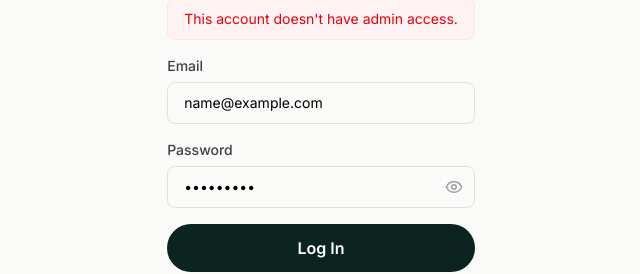
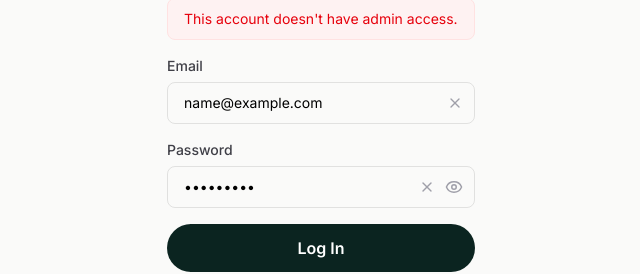
Before and after one commit to av-yagra/CMS, a Next.js app: page /admin/login in a window 1280 px wide. Both pictures are taken after typing "name@example.com", "Sample123" into the empty fields and a click on the button "Log In". Shown: the part 250-524 px from the top of the page, without its empty margins (319-959 px from the left). Built offline with nearby package versions, Linux system fonts and the light colour scheme; no server answers.

Commit message:
Add clear buttons to Admin Login fields, fix logo click scroll-to-top on homepage

```diff
--- a/app/admin/login/page.tsx
+++ b/app/admin/login/page.tsx
@@ -4,7 +4,7 @@ import { useState } from "react";
 import { useEffect } from "react";
 import { signIn, useSession, getSession } from "next-auth/react";
 import { useRouter } from "next/navigation";
-import { ShieldCheck, Eye, EyeOff } from "lucide-react";
+import { ShieldCheck, Eye, EyeOff, X } from "lucide-react";
 
 export default function AdminLoginPage() {
   const router = useRouter();
@@ -48,11 +48,10 @@ useEffect(() => {
 
     if (session?.user?.role !== "admin") {
       setError("This account doesn't have admin access.");
-      await fetch("/api/auth/signout", { method: "POST" }).catch(() => { });
+      await fetch("/api/auth/signout", { method: "POST" }).catch(() => {});
       setLoading(false);
       return;
     }
-
 
     router.push("/admin/dashboard");
     router.refresh();
@@ -64,7 +63,9 @@ useEffect(() => {
         <div className="mx-auto w-12 h-12 flex items-center justify-center rounded-xl bg-surface-dark text-white mb-4">
           <ShieldCheck size={22} />
         </div>
-        <h1 className="font-heading text-2xl font-bold text-zinc-900">Admin Login</h1>
+        <h1 className="font-heading text-2xl font-bold text-zinc-900">
+          Admin Login
+        </h1>
         <p className="text-sm text-zinc-600 mt-1">Restricted access.</p>
       </div>
 
@@ -76,9 +77,13 @@ useEffect(() => {
         )}
 
         <div>
-          <label htmlFor="email" className="block text-sm font-medium text-zinc-700 mb-1.5">
+          <label
+            htmlFor="email"
+            className="block text-sm font-medium text-zinc-700 mb-1.5"
+          >
             Email
           </label>
+          <div className="relative">
             <input
               id="email"
               name="email"
@@ -86,12 +91,26 @@ useEffect(() => {
               required
               value={form.email}
               onChange={handleChange}
-            className="w-full px-4 py-2.5 rounded-lg border border-black/10 text-sm focus:outline-none focus:ring-2 focus:ring-primary/40"
+              className="w-full px-4 py-2.5 pr-10 rounded-lg border border-black/10 text-sm focus:outline-none focus:ring-2 focus:ring-primary/40"
             />
+            {form.email.length > 0 && (
+              <button
+                type="button"
+                onClick={() => setForm({ ...form, email: "" })}
+                aria-label="Clear email"
+                className="absolute right-3 top-1/2 -translate-y-1/2 text-zinc-400 hover:text-zinc-600 cursor-pointer"
+              >
+                <X size={16} />
+              </button>
+            )}
+          </div>
         </div>
 
         <div>
-          <label htmlFor="password" className="block text-sm font-medium text-zinc-700 mb-1.5">
+          <label
+            htmlFor="password"
+            className="block text-sm font-medium text-zinc-700 mb-1.5"
+          >
             Password
           </label>
           <div className="relative">
@@ -102,8 +121,18 @@ useEffect(() => {
               required
               value={form.password}
               onChange={handleChange}
-              className="w-full px-4 py-2.5 pr-11 rounded-lg border border-black/10 text-sm focus:outline-none focus:ring-2 focus:ring-primary/40"
+              className="w-full px-4 py-2.5 pr-20 rounded-lg border border-black/10 text-sm focus:outline-none focus:ring-2 focus:ring-primary/40"
             />
+            {form.password.length > 0 && (
+              <button
+                type="button"
+                onClick={() => setForm({ ...form, password: "" })}
+                aria-label="Clear password"
+                className="absolute right-10 top-1/2 -translate-y-1/2 text-zinc-400 hover:text-zinc-600 cursor-pointer"
+              >
+                <X size={16} />
+              </button>
+            )}
             <button
               type="button"
               onClick={() => setShowPassword((prev) => !prev)}
--- a/components/layout/Navbar.tsx
+++ b/components/layout/Navbar.tsx
@@ -1,5 +1,6 @@
 "use client";
 
+import { usePathname } from "next/navigation";
 import { useEffect, useRef, useState } from "react";
 import Link from "next/link";
 import { useSession, signOut } from "next-auth/react";
@@ -21,6 +22,7 @@ export default function Navbar() {
   const profileRef = useRef<HTMLDivElement>(null);
   const { data: session, status } = useSession();
   const { wishlist } = useWishlist();
+  const pathname = usePathname();
 
   // Nav shadow on scroll
   useEffect(() => {
@@ -45,6 +47,14 @@ export default function Navbar() {
     return () => document.removeEventListener("mousedown", handleClickOutside);
   }, []);
 
+  // Scroll to top if the logo is clicked while already on the homepage
+  function handleLogoClick(e: React.MouseEvent) {
+    if (pathname === "/") {
+      e.preventDefault();
+      window.scrollTo({ top: 0, behavior: "smooth" });
+    }
+  }
+
   return (
     <header
       className={`sticky top-0 z-50 bg-white border-b border-black/10 shadow-sm transition-shadow ${
@@ -52,10 +62,8 @@ export default function Navbar() {
       }`}
     >
       <div className="max-w-6xl mx-auto px-6 h-16 flex items-center justify-between">
-        <Link href="/" className="flex items-center gap-2">
-          <span className="font-heading font-bold text-xl text-primary">
-            Paila
-          </span>
+        <Link href="/" onClick={handleLogoClick} className="flex items-center gap-2">
+          <span className="font-heading font-bold text-xl text-primary">Paila</span>
         </Link>
 
         {/* Desktop nav */}
```
Lines whose indentation alone changed are shown as unchanged.
